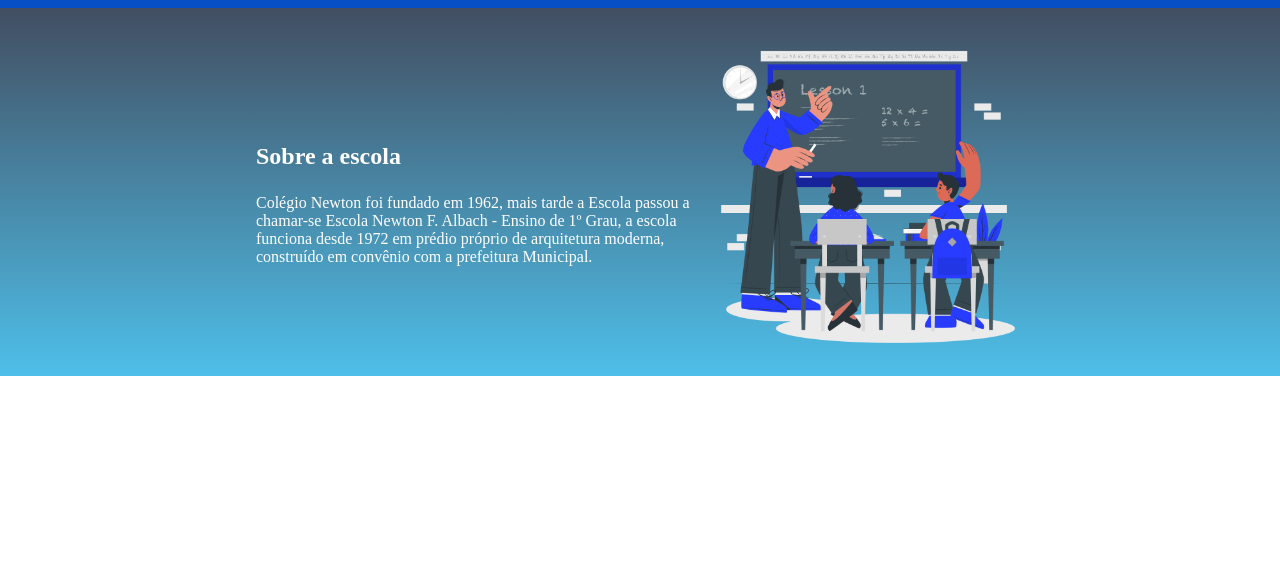
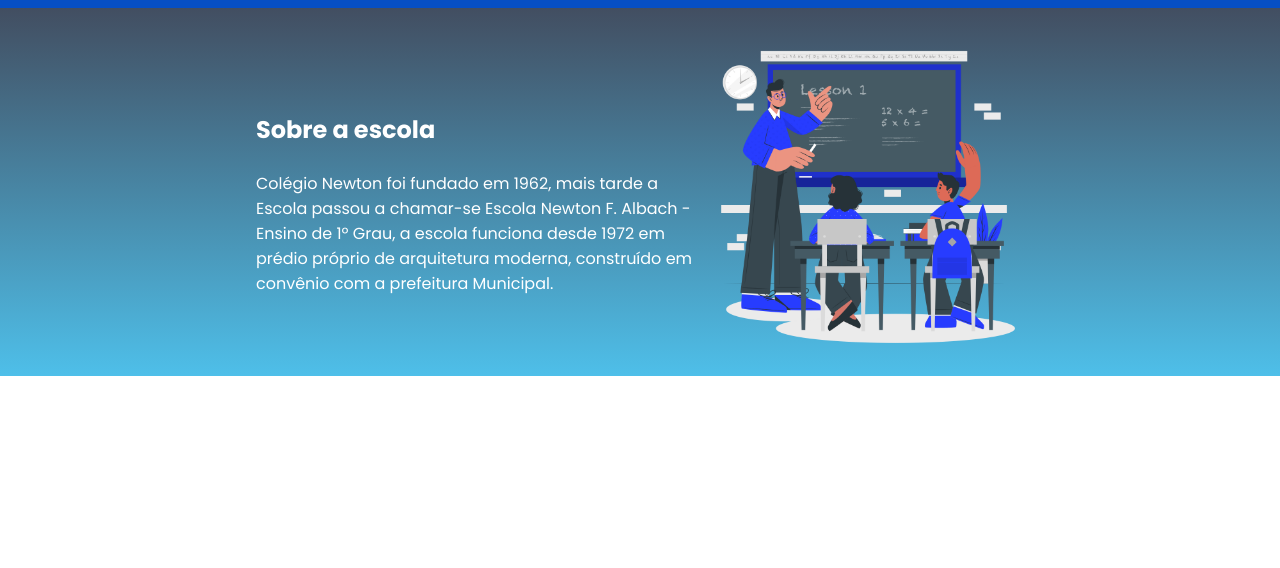
Before and after one commit to GustavoRodrigues133/site-criativo-alura, a plain HTML site: page index.html in a window 1280 px wide. Shown: the part 232-800 px from the top of the page. Drawn offline with Linux system fonts and the light colour scheme.

Commit message:
al final 8

```diff
--- a/index.html
+++ b/index.html
@@ -5,6 +5,9 @@
     <meta name="viewport" content="width=device-width, initial-scale=1.0">
     <title>Document</title>
     <link rel="stylesheet" href="style.css">
+    <link rel="preconnect" href="https://fonts.googleapis.com">
+<link rel="preconnect" href="https://fonts.gstatic.com" crossorigin>
+<link href="https://fonts.googleapis.com/css2?family=Poppins:ital,wght@0,100;0,200;0,300;0,400;0,500;0,600;0,700;0,800;0,900;1,100;1,200;1,300;1,400;1,500;1,600;1,700;1,800;1,900&display=swap" rel="stylesheet">
 </head>
 <body>
     <header class="cabecalho">
--- a/style.css
+++ b/style.css
@@ -42,3 +42,6 @@ padding: 24px 0;
 .escola-titulo{
     padding: 24px 0;
 }
+body{
+    font-family: "Poppins", sans-serif;
+}
```
